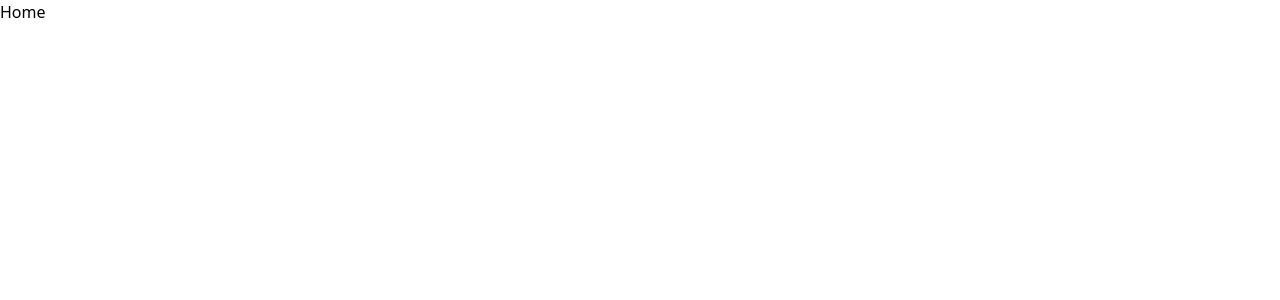
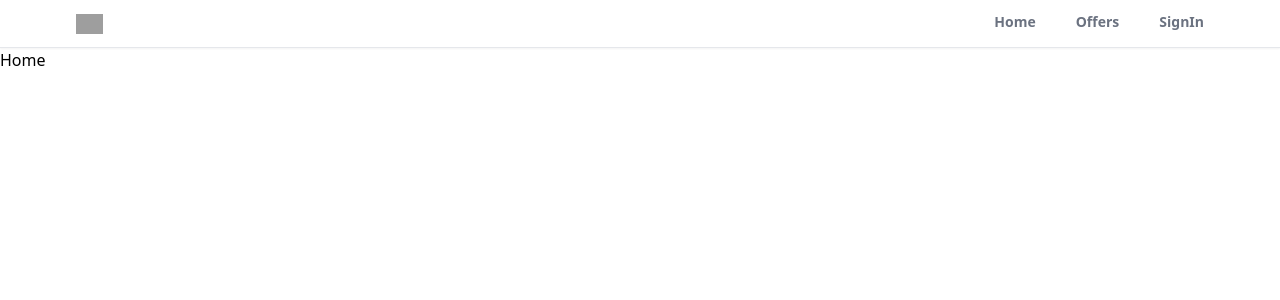
Before and after one commit to Vanwolf16/Realtor-Clone, a React (Create React App) app: page / in a window 1280 px wide. Shown: the top 300 px of the page. Built offline with nearby package versions, Linux system fonts and the light colour scheme; grey boxes are pictures that could not be loaded.

Commit message:
Header Component Added

```diff
--- a/src/App.js
+++ b/src/App.js
@@ -5,19 +5,22 @@
 import {SignUp} from './pages/SignUp';
 import {ForgotPassword} from './pages/ForgotPassword';
 import {Offers} from './pages/Offers';
+import { Header } from "./components/Header";
 
 function App() {
   return (
     <>
       <Router>
+        <Header />
+        <Routes>
 
-        <Routes>
           <Route path="/" element={<Home />} />
           <Route path="/profile" element={<Profile />} />
-          <Route path="/sign-up" element={<SignIn />} />
+          <Route path="/sign-in" element={<SignIn />} />
           <Route path="/sign-up" element={ <SignUp /> }/>
           <Route path="/forgot-password" element={<ForgotPassword />}/>
           <Route path="/offers" element={<Offers />}/>
+
         </Routes>
 
       </Router>
--- /dev/null
+++ b/src/components/Header.jsx
@@ -0,0 +1,52 @@
+import { useLocation, useNavigate} from "react-router-dom";
+
+export const Header = () =>{
+    //useLocation gives the pathname
+    const location = useLocation()
+    const navigate = useNavigate()
+
+
+    function pathMatchesRoute(route){
+        if(route === location.pathname){
+            return true
+        }
+    }
+
+    return(
+
+
+
+       <div className="bg-white border-b shadow-sm sticky top-0 z-50">
+
+            <header className="flex justify-between items-center px-3 max-w-6xl mx-auto">
+
+                <div>
+
+                <img src="https://static.rdc.moveaws.com/images/logos/rdc-logo-default.svg" alt="logo"  className="h-5 cursor-pointer"/>
+                </div>
+                {/* Logo */}
+
+                <div>
+                    <ul className="flex space-x-10">
+
+                        <li className={`cursor-pointer py-3 text-sm font-semibold text-gray-500 border-b-[3px] border-b-transparent  ${pathMatchesRoute("/") && "text-black border-b-red-500"}`} onClick={() => navigate('/')}>
+                           Home
+                        </li>
+
+                        <li className={`cursor-pointer py-3 text-sm font-semibold text-gray-500 border-b-[3px] border-b-transparent  ${pathMatchesRoute("/offers") && "text-black border-b-red-500"}`} onClick={() => navigate('/offers')}>
+                           Offers
+                        </li>
+
+
+                        <li className={`cursor-pointer py-3 text-sm font-semibold text-gray-500 border-b-[3px] border-b-transparent  ${pathMatchesRoute("/sign-in") && "text-black border-b-red-500"}`} onClick={() => navigate('/sign-in')}>
+                           SignIn
+                        </li>
+
+                    </ul>
+                </div>
+
+            </header>
+
+       </div>
+    )
+}
```
